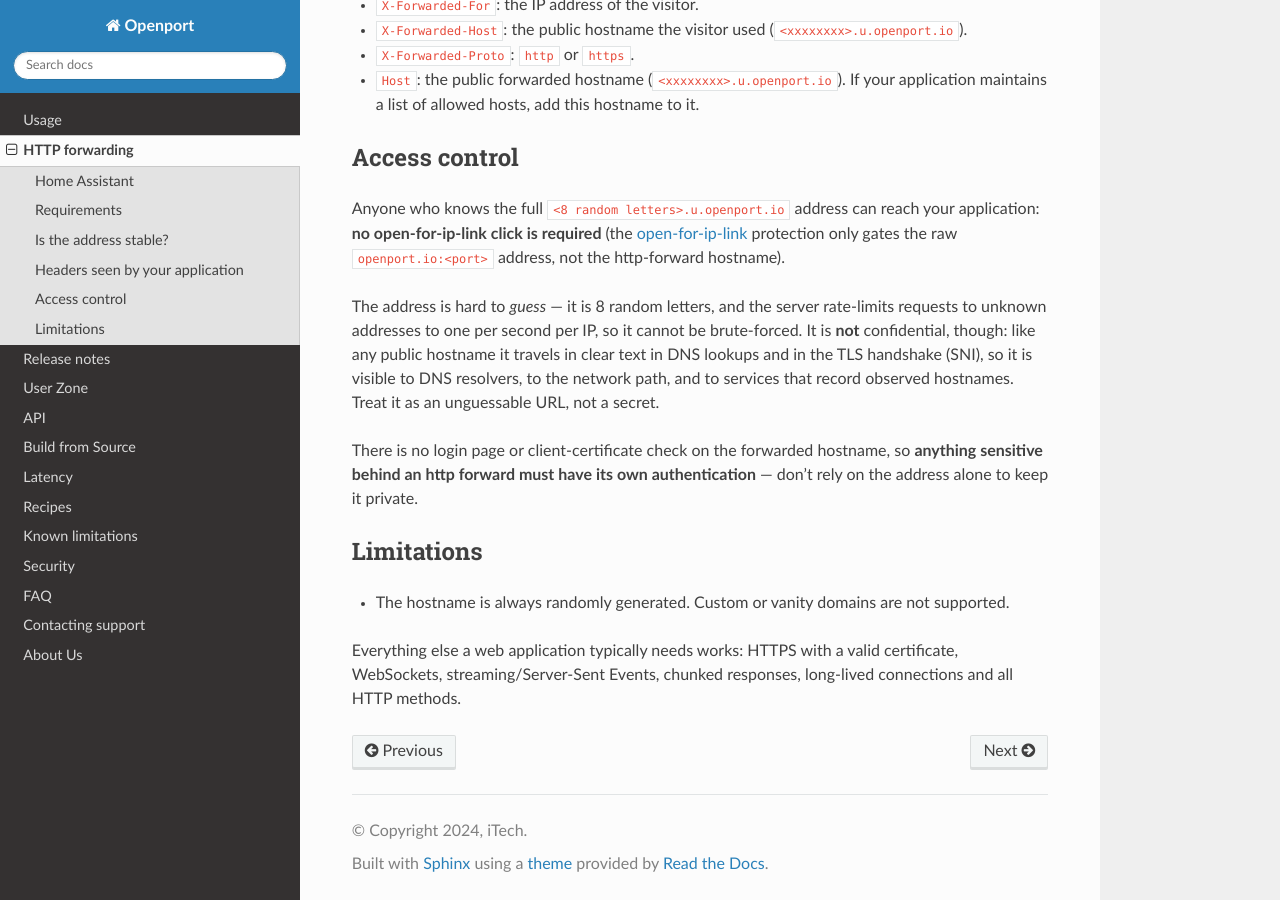
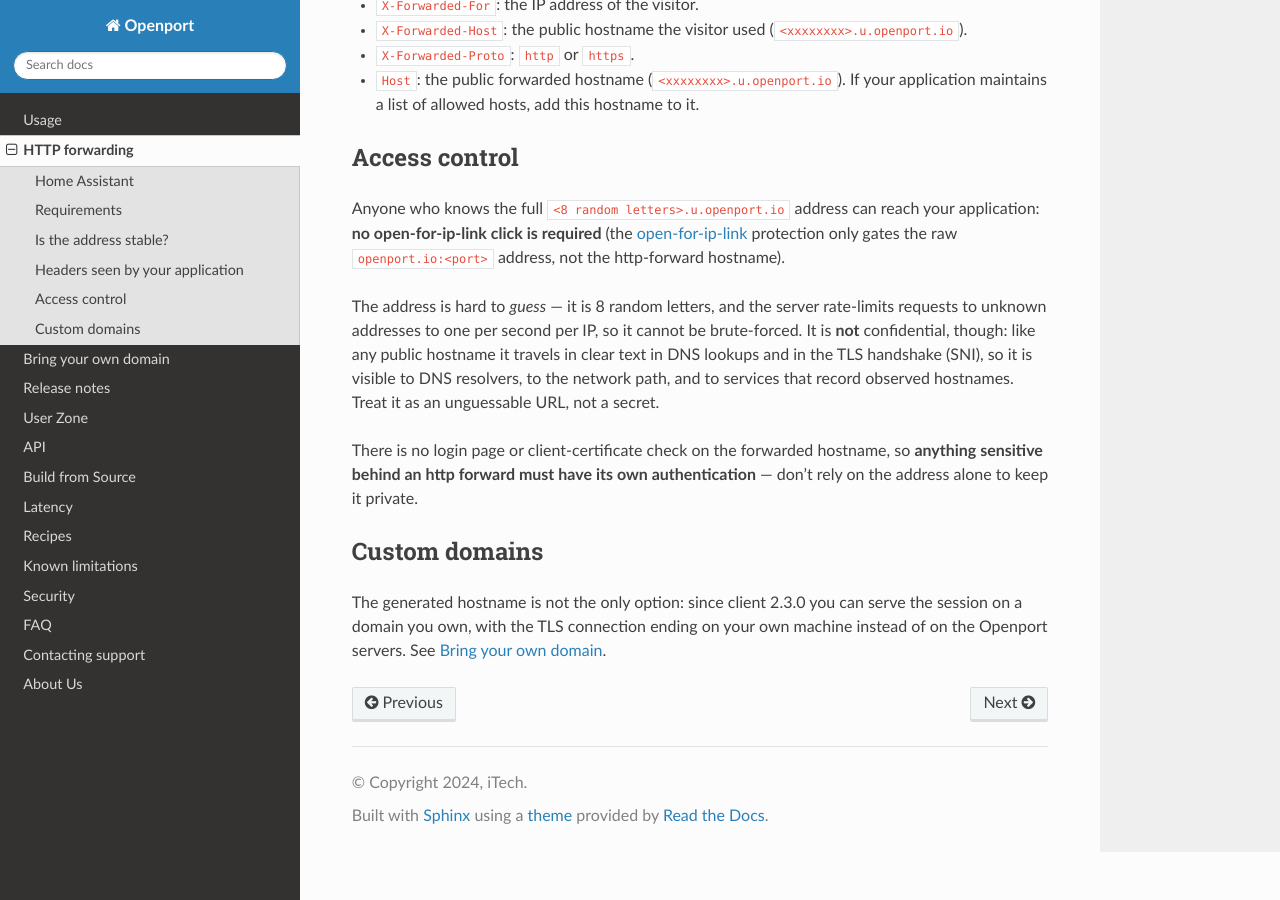
Before and after one commit to openportio/openport-docs, a Sphinx documentation site: the page built from docs/source/http_forwarding.rst, in a window 1280 px wide and 900 px high, scrolled down 1722 px. Built offline with Sphinx 7.4.7 and the Read the Docs theme 3.1.0, drawn with Linux system fonts in a browser that asks for light colours.

Commit message:
docs: bring your own domain (--tls-passthrough --domain)
New page covering the custom-domain flow shipped with client 2.3.0: the
CNAME setup printed by the client, automatic Let's Encrypt issuance over
tls-alpn-01 through the tunnel, bring-your-own-cert and --local-tls
variants, DNS requirements, and what end-to-end encryption means for
forwarded headers. Replaces the "custom domains are not supported" notes.

Co-Authored-By: Claude Fable 5 <noreply@anthropic.com>

```diff
--- a/docs/source/http_forwarding.rst
+++ b/docs/source/http_forwarding.rst
@@ -107,12 +107,9 @@ There is no login page or client-certificate check on the forwarded hostname,
 so **anything sensitive behind an http forward must have its own
 authentication** — don't rely on the address alone to keep it private.
 
-Limitations
------------
+Custom domains
+--------------
 
-- The hostname is always randomly generated. Custom or vanity domains are not
-  supported.
-
-Everything else a web application typically needs works: HTTPS with a valid
-certificate, WebSockets, streaming/Server-Sent Events, chunked responses,
-long-lived connections and all HTTP methods.
+The generated hostname is not the only option: since client 2.3.0 you can
+serve the session on a domain you own, with the TLS connection ending on your
+own machine instead of on the Openport servers. See :doc:`custom_domains`.
--- a/docs/source/index.rst
+++ b/docs/source/index.rst
@@ -13,6 +13,7 @@ Contents
 
     usage
     http_forwarding
+    custom_domains
     release_notes
     user_zone
     api
```
Also changed, not shown: docs/source/custom_domains.rst (added, +120 -0 lines), docs/source/limitations.rst (+5 -3 lines).
